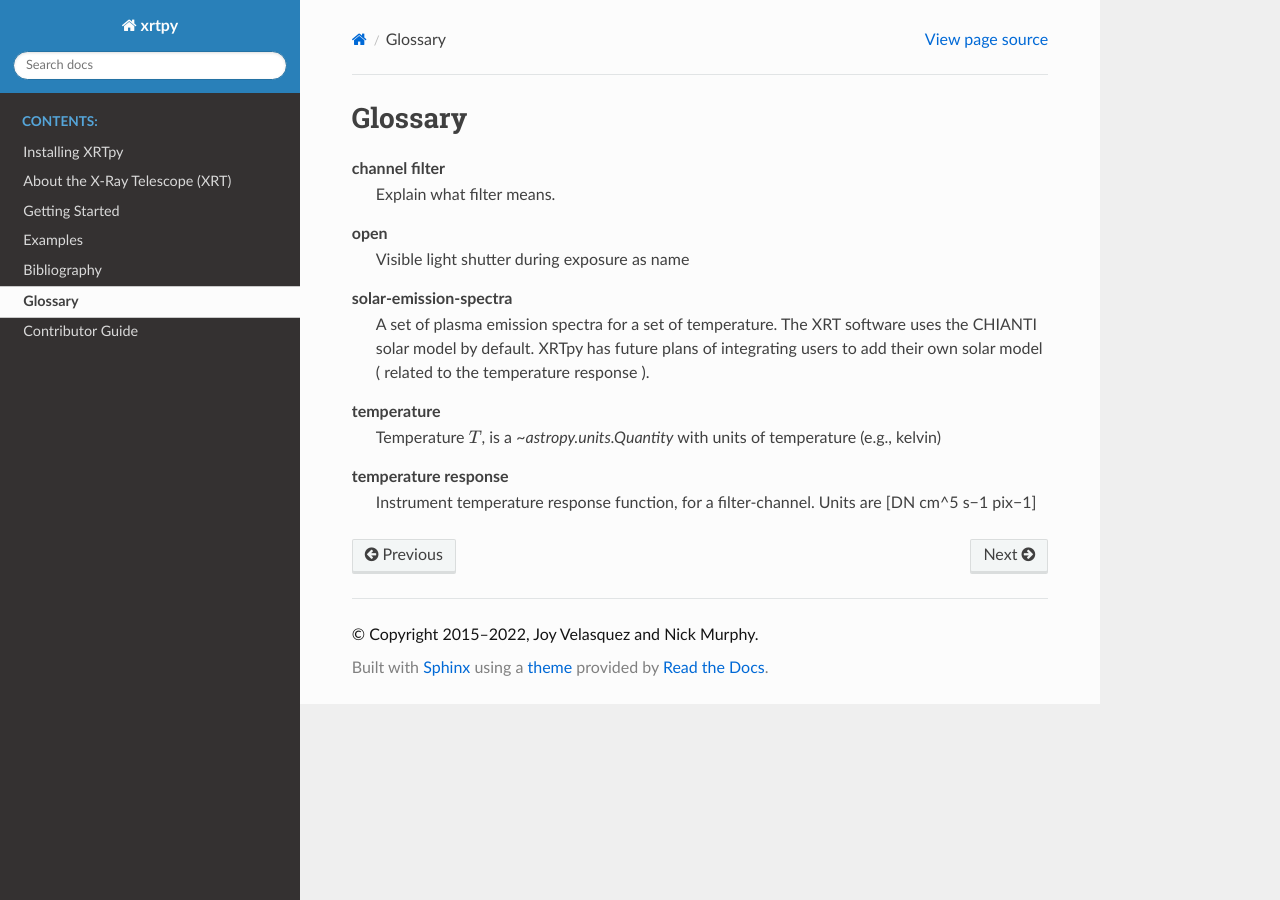
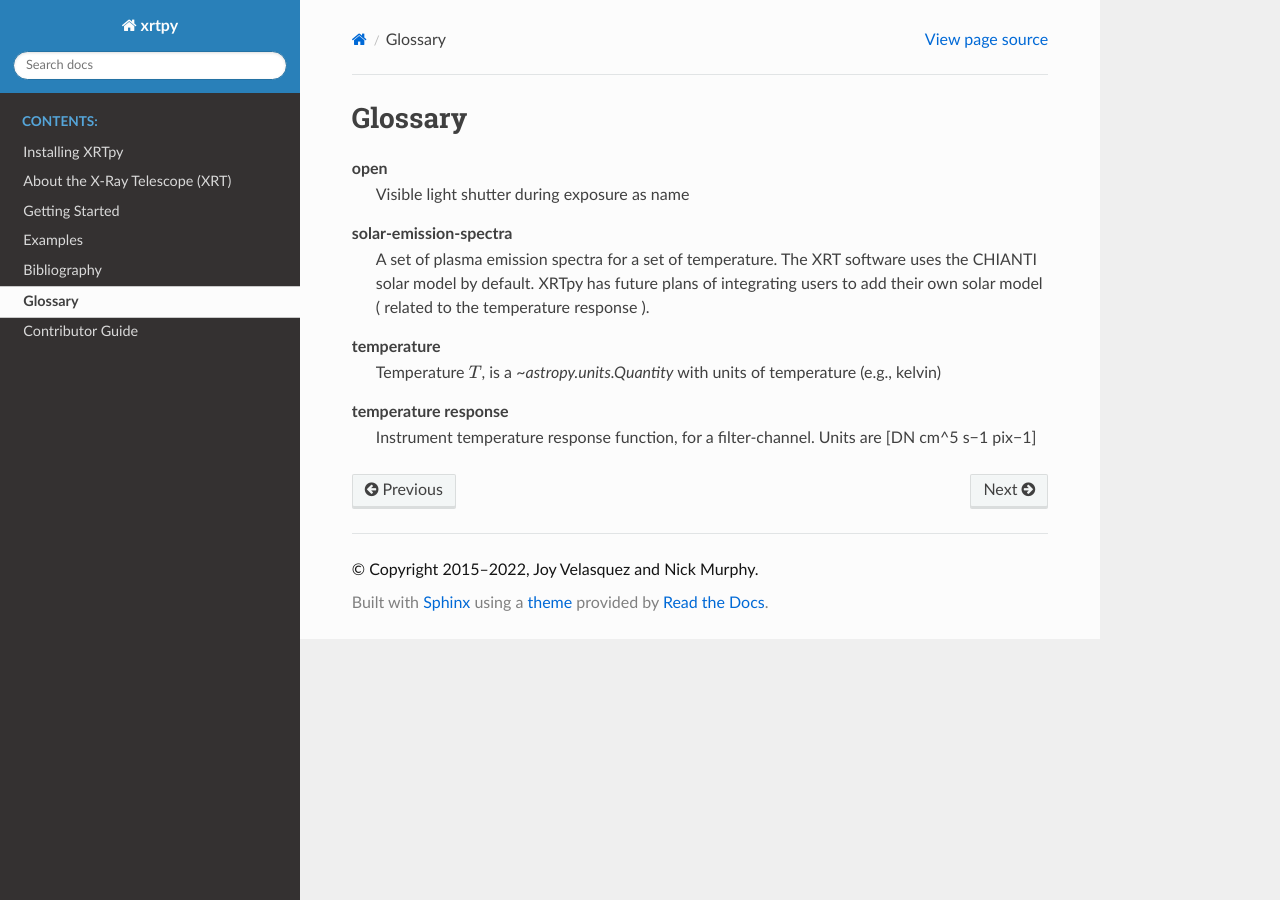
Before and after one commit to HinodeXRT/xrtpy, a Sphinx documentation site: the page built from docs/glossary.rst, in a window 1280 px wide. Built offline with Sphinx 7.4.7 and the Read the Docs theme 2.0.0, drawn with Linux system fonts in a browser that asks for light colours.

Commit message:
Update docs/glossary.rst
Co-authored-by: Nick Murphy <namurphy@cfa.harvard.edu>

```diff
--- a/docs/glossary.rst
+++ b/docs/glossary.rst
@@ -9,8 +9,6 @@ Glossary
 .. glossary::
    :sorted:
 
-   channel filter
-      Explain what filter means.
    open
       Visible light shutter during exposure as name
    temperature
```
